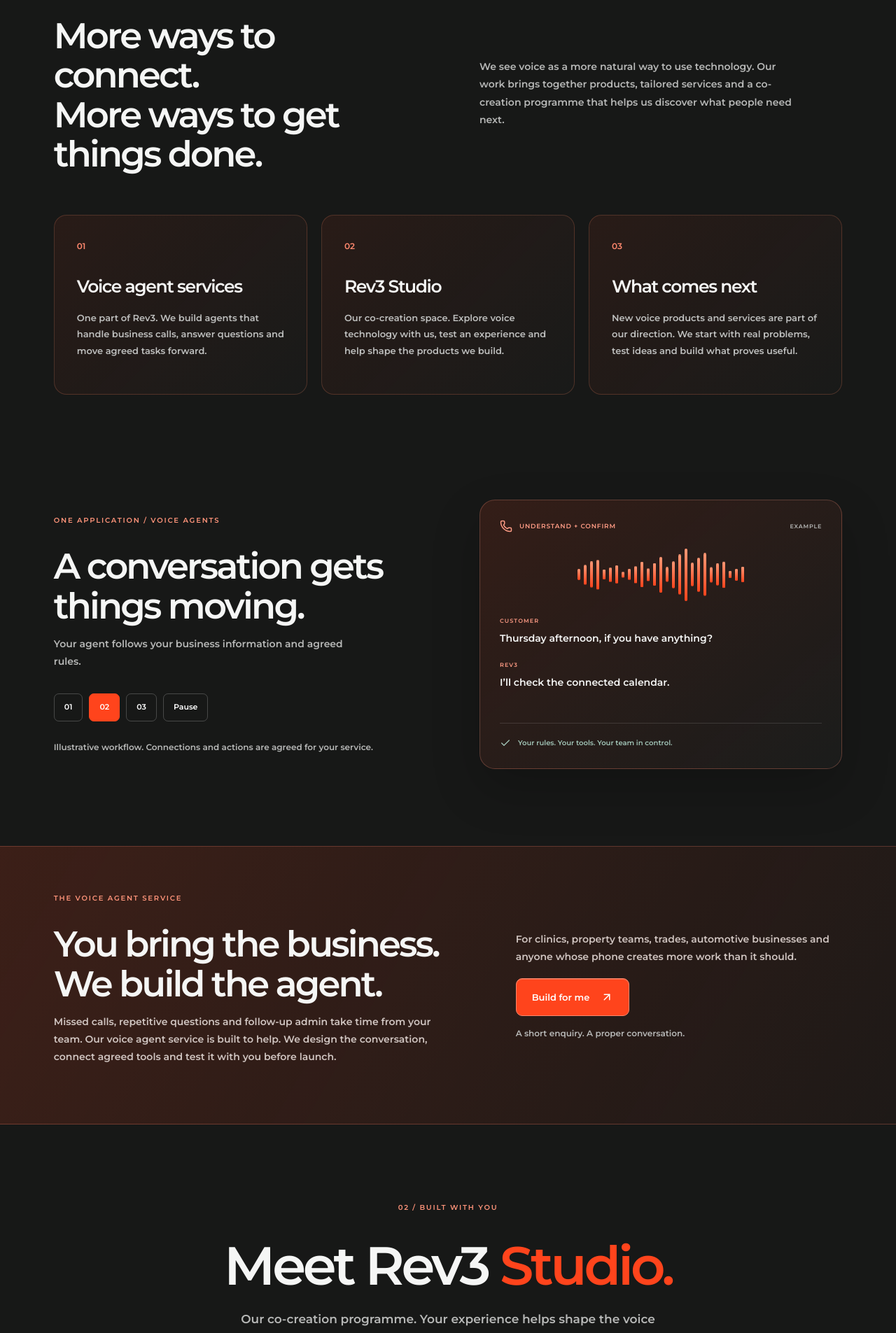
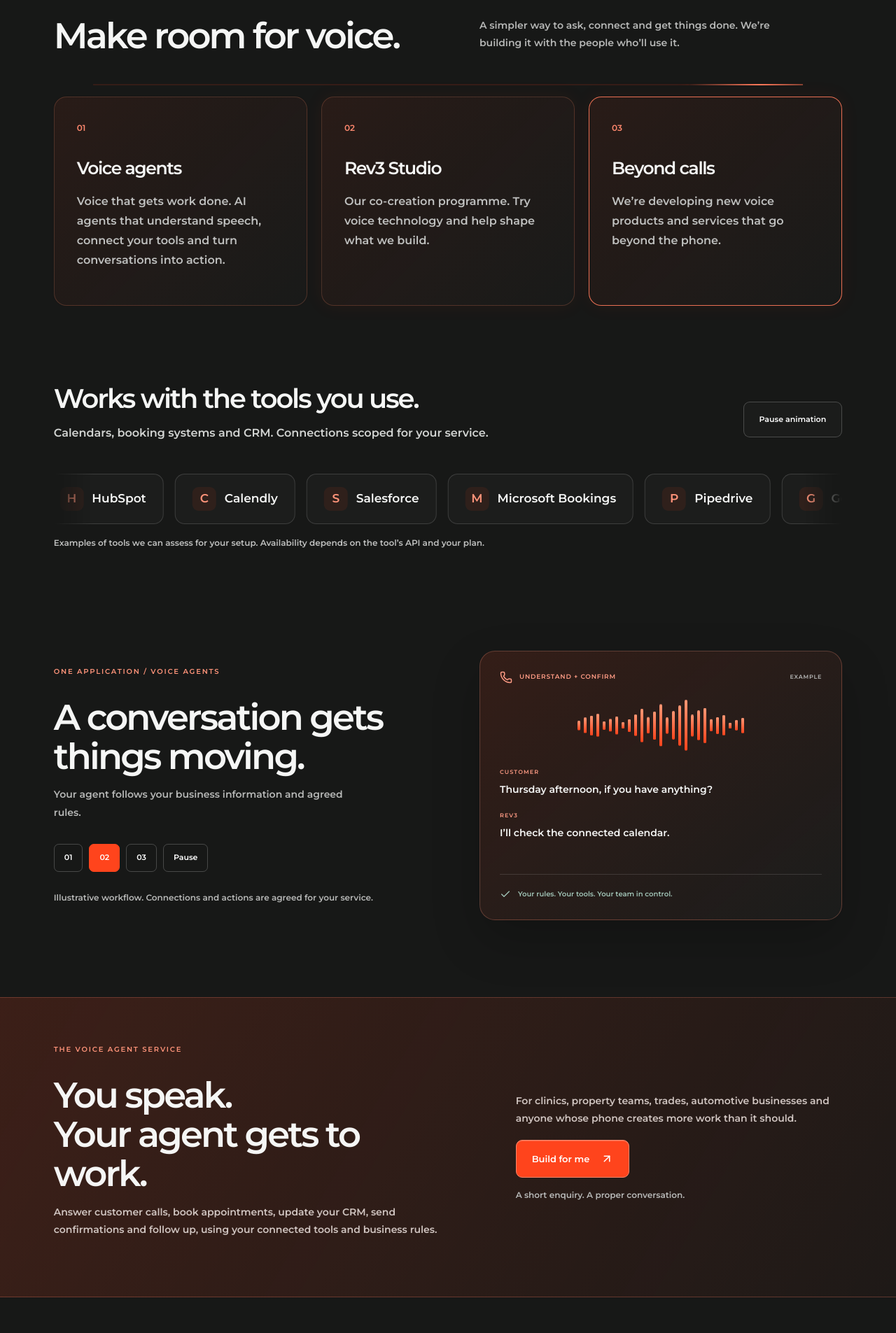
Before and after one commit to MariumWaseem1/rev3-main-website, a Next.js app: page /company in a window 1280 px wide. Shown: the part 1040-2945 px from the top of the page at 70% size. Built offline with nearby package versions, Linux system fonts and the light colour scheme.

Commit message:
Clarify voice agent work and streamline company sections

```diff
--- a/src/components/company/company.module.css
+++ b/src/components/company/company.module.css
@@ -1030,3 +1030,32 @@
 @keyframes speechArrives { 0%,30% { opacity:0; transform:translateY(15px) scale(.92); } 75%,100% { opacity:1; transform:translateY(0) scale(1); } }
 @keyframes speaking { from { transform:scaleY(.45); } to { transform:scaleY(1); } }
 @media (prefers-reduced-motion:reduce) { .screenFrame { display:none; } }
+/* Connected portfolio and tools */
+.problemGrid { position:relative; isolation:isolate; }
+.problemGrid article { animation:cardSignal 9s ease-in-out infinite; }
+.problemGrid article:nth-of-type(2) { animation-delay:3s; }
+.problemGrid article:nth-of-type(3) { animation-delay:6s; }
+.connectingSignal { position:absolute; left:5%; right:5%; top:-18px; height:2px; background:#ff441c20; overflow:hidden; }
+.connectingSignal span { display:block; width:20%; height:2px; background:linear-gradient(90deg,transparent,#ff795a,transparent); box-shadow:0 0 15px #ff441c; animation:signalFlow 9s linear infinite; }
+@keyframes signalFlow { from { transform:translateX(-100%); } to { transform:translateX(600%); } }
+@keyframes cardSignal { 0%,32%,100% { border-color:#ff8a6635; } 10%,22% { border-color:#ff795a; box-shadow:0 0 32px #ff441c12; } }
+.toolsSection { max-width:1500px; margin:auto; padding:0 6vw 85px; }
+.toolsHeading { display:flex; justify-content:space-between; align-items:center; gap:24px; margin-bottom:25px; }
+.toolsHeading h2 { font-size:clamp(26px,3vw,40px); margin:0 0 12px; }
+.toolsHeading p { color:#d2d4d2; font-size:16px; }
+.toolsHeading button { flex-shrink:0; font-size:11px; }
+.toolsWindow { overflow:hidden; mask-image:linear-gradient(90deg,transparent,#000 5%,#000 95%,transparent); }
+.toolsTrack { display:flex; width:max-content; animation:toolsRun 32s linear infinite; }
+.toolsGroup { display:flex; gap:16px; padding-right:16px; }
+.toolsGroup > span { display:flex; align-items:center; gap:12px; padding:18px 24px; border:1px solid #ffffff25; background:#ffffff06; border-radius:14px; font-size:17px; font-weight:650; white-space:nowrap; }
+.toolMark { display:grid; place-items:center; width:34px; height:34px; color:#ff947a; background:#ff441c16; border-radius:9px; }
+.toolsNote { font-size:12px; color:#bfc0bf; margin-top:16px; }
+@keyframes toolsRun { to { transform:translateX(-50%); } }
+.toolsWindow:hover .toolsTrack, [data-paused="true"] *, [data-paused="true"] article { animation-play-state:paused; }
+.studioCopy .studioHeading { text-align:left; max-width:none; margin:0 0 26px; }
+.studioCopy .studioHeading .eyebrow { justify-content:flex-start; }
+.studioCopy .studioHeading h2 { font-size:clamp(40px,4.5vw,66px); margin:0 0 18px; line-height:1.08; }
+.studioCopy .studioHeading > p:last-child { font-size:18px; color:#d2d4d2; }
+.problemGrid p, .faq details p { font-size:16px; line-height:1.75; }
+@media(max-width:700px) { .toolsSection { padding:0 24px 55px; } .toolsHeading { align-items:flex-start; flex-direction:column; } .toolsGroup > span { font-size:15px; padding:14px 18px; } }
+@media(prefers-reduced-motion:reduce) { .toolsWindow { overflow:auto; mask-image:none; } .toolsGroup[aria-hidden="true"] { display:none; } }
--- a/src/components/company/company.tsx
+++ b/src/components/company/company.tsx
@@ -14,6 +14,7 @@
 type FormKind = "studio" | "service" | "contact";
 export function Company({ studioUrl }: { studioUrl: string }) {
   const [mapLoaded,setMapLoaded]=useState(false);
+  const [motionPaused, setMotionPaused] = useState(false);
   const [form, setForm] = useState<FormKind | null>(null),
     [menu, setMenu] = useState(false),
     [busy, setBusy] = useState(false),
@@ -187,32 +188,29 @@
           <div className={styles.sectionHeading}>
             <p className={styles.eyebrow}>01 / THE WORLD OF REV3</p>
             <h2>
-              More ways to connect.
-              <br />
-              More ways to get things done.
+              Make room for voice.
             </h2>
             <p>
-              We see voice as a more natural way to use technology. Our work brings
-              together products, tailored services and a co-creation programme
-              that helps us discover what people need next.
+              A simpler way to ask, connect and get things done. We’re building it with the people who’ll use it.
             </p>
           </div>
-          <div className={styles.problemGrid}>
+          <div className={styles.problemGrid} data-paused={motionPaused}>
+            <div className={styles.connectingSignal} aria-hidden="true"><span /></div>
             {[
               {
                 n: "01",
-                title: "Voice agent services",
-                text: "One part of Rev3. We build agents that handle business calls, answer questions and move agreed tasks forward.",
+                title: "Voice agents",
+                text: "Voice that gets work done. AI agents that understand speech, connect your tools and turn conversations into action.",
               },
               {
                 n: "02",
                 title: "Rev3 Studio",
-                text: "Our co-creation space. Explore voice technology with us, test an experience and help shape the products we build.",
+                text: "Our co-creation programme. Try voice technology and help shape what we build.",
               },
               {
                 n: "03",
-                title: "What comes next",
-                text: "New voice products and services are part of our direction. We start with real problems, test ideas and build what proves useful.",
+                title: "Beyond calls",
+                text: "We’re developing new voice products and services that go beyond the phone.",
               },
             ].map((p) => (
               <article key={p.n}>
@@ -222,6 +220,20 @@
               </article>
             ))}
           </div>
+        </section>
+        <section className={styles.toolsSection} aria-label="Connected tools">
+          <div className={styles.toolsHeading}>
+            <div><h2>Works with the tools you use.</h2><p>Calendars, booking systems and CRM. Connections scoped for your service.</p></div>
+            <button className={styles.outline} onClick={() => setMotionPaused(!motionPaused)} aria-pressed={motionPaused}>{motionPaused ? "Play animation" : "Pause animation"}</button>
+          </div>
+          <div className={styles.toolsWindow} data-paused={motionPaused}>
+            <div className={styles.toolsTrack}>
+              {[0, 1].map(copy => <div className={styles.toolsGroup} key={copy} aria-hidden={copy === 1 ? true : undefined}>
+                {["Google Calendar", "HubSpot", "Calendly", "Salesforce", "Microsoft Bookings", "Pipedrive"].map(tool => <span key={tool}><span className={styles.toolMark} aria-hidden="true">{tool.slice(0, 1)}</span>{tool}</span>)}
+              </div>)}
+            </div>
+          </div>
+          <p className={styles.toolsNote}>Examples of tools we can assess for your setup. Availability depends on the tool’s API and your plan.</p>
         </section>
         <section className={styles.callSection}>
           <div>
@@ -287,12 +299,12 @@
           <div>
             <p className={styles.eyebrow}>THE VOICE AGENT SERVICE</p>
             <h2>
-              You bring the business.
+              You speak.
               <br />
-              We build the agent.
+              Your agent gets to work.
             </h2>
             <p>
-              Missed calls, repetitive questions and follow-up admin take time from your team. Our voice agent service is built to help. We design the conversation, connect agreed tools and test it with you before launch.
+              Answer customer calls, book appointments, update your CRM, send confirmations and follow up, using your connected tools and business rules.
             </p>
           </div>
           <div>
@@ -307,16 +319,6 @@
           </div>
         </section>
         <section className={styles.studioSection} id="studio">
-          <div className={styles.studioHeading}>
-            <p className={styles.eyebrow}>02 / BUILT WITH YOU</p>
-            <h2>
-              Meet Rev3 <em>Studio.</em>
-            </h2>
-            <p>
-              Our co-creation programme. Your experience helps shape the voice
-              technology we build next.
-            </p>
-          </div>
           <div className={styles.studioGrid}>
             <div className={styles.miloStage}>
               <div className={styles.milo}>
@@ -331,6 +333,17 @@
               <span>REV3 CO-CREATION PROGRAMME</span>
             </div>
             <div className={styles.studioCopy}>
+          <div className={styles.studioHeading}>
+            <p className={styles.eyebrow}>02 / BUILT WITH YOU</p>
+            <h2>
+              Meet Rev3 <em>Studio.</em>
+            </h2>
+            <p>
+              Our co-creation programme. Your experience helps shape the voice
+              technology we build next.
+            </p>
+          </div>
+
               <h3>
                 Built for you.
                 <br />
@@ -384,17 +397,6 @@
             </div>
           </div>
         </section>
-        <section className={styles.future}>
-          <p className={styles.eyebrow}>MORE THAN ONE PRODUCT</p>
-          <h2>
-            Help shape what
-            <br />
-            <em>voice becomes.</em>
-          </h2>
-          <p>
-            We’re exploring new ways to interact with tools, turn speech into useful information and make everyday tasks feel more natural. Studio helps us test which ideas matter before we build them.
-          </p>
-        </section>
         <section className={styles.faq}>
           <div>
             <p className={styles.eyebrow}>A LITTLE CLARITY</p>
@@ -441,15 +443,14 @@
           <div>
             <p className={styles.eyebrow}>LET’S TALK</p>
             <h2>
-              What could voice
+              Let’s build your
               <br />
-              do for you?
+              voice agent.
             </h2>
             <p>
-              Tell us what you’re working on. Meet online or arrange a visit to
-              our London office.
+              Tell us about your business. We’ll help you put voice to work.
             </p>
-            <button className={styles.primary} onClick={() => open("contact")}>
+            <button className={styles.primary} onClick={() => open("service")}>
               Get in touch <ArrowUpRight size={18} />
             </button>
             <address>
```
